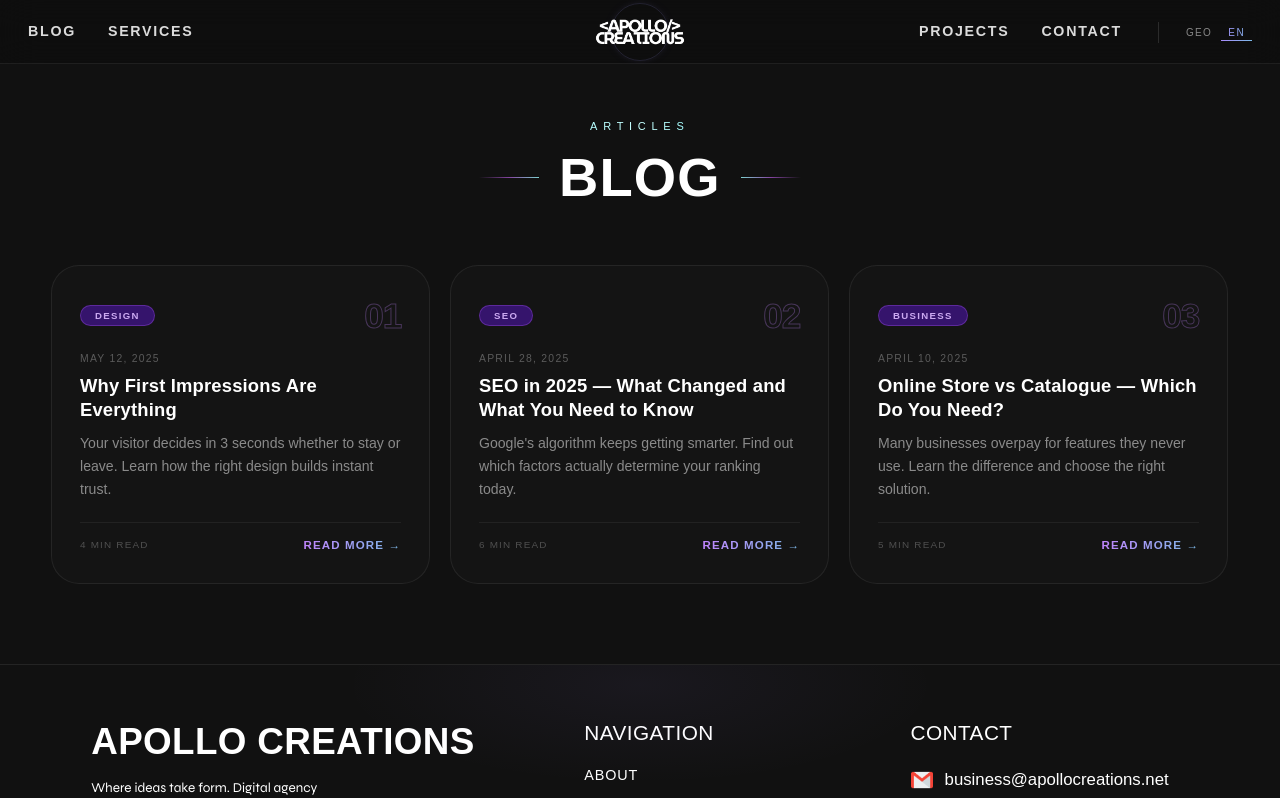
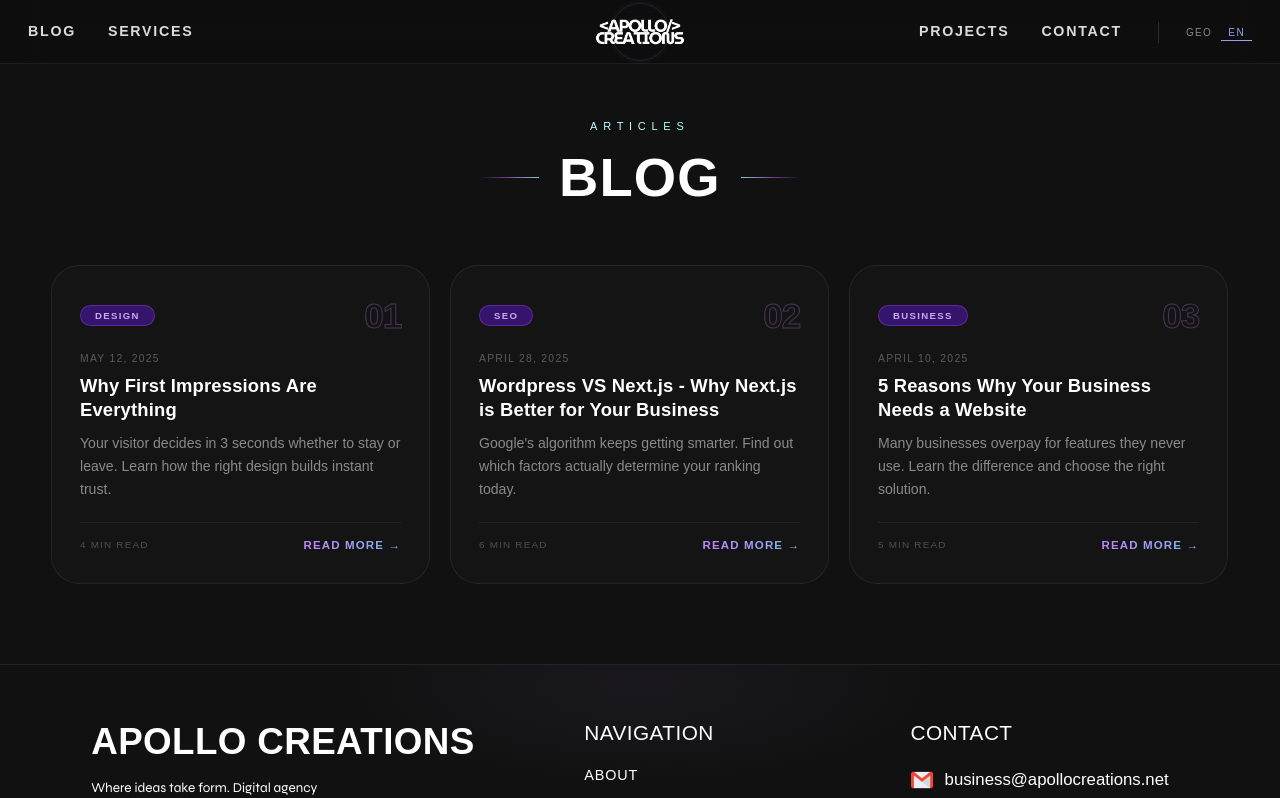
Before and after one commit to lizzaaabb/lamz-site, a Next.js app: page /blog in a window 1280 px wide. Shown: the top 798 px of the page. Built offline with nearby package versions, Linux system fonts and the light colour scheme; a web font is replaced by a local one.

Commit message:
wordpress vs next js

```diff
--- a/src/components/Blog.js
+++ b/src/components/Blog.js
@@ -20,7 +20,7 @@ const content = {
         num: '02',
         tag: 'SEO',
         date: '28 აპრილი, 2025',
-        title: 'SEO 2025 — რა შეიცვალა და რა უნდა იცოდეთ',
+        title: 'ვორდპრესი VS Next.js - რატომ არის Next.js უკეთესი თქვენი ბიზნესისთვის',
         desc: 'Google-ის ალგორითმი სულ უფრო ჭკვიანდება. გაიგეთ, რომელი ფაქტორები განსაზღვრავს პოზიციას დღეს.',
         readTime: '6 წუთი',
       },
@@ -28,7 +28,7 @@ const content = {
         num: '03',
         tag: 'ბიზნესი',
         date: '10 აპრილი, 2025',
-        title: 'ონლაინ მაღაზია vs კატალოგი — რომელი გჭირდებათ?',
+        title: '5 მიზეზი თუ რატომ სჭირდება თქვენს ბიზნესს ვებსაიტი',
         desc: 'ბევრი ბიზნესი იხდის მეტს ვიდრე სჭირდება. გაიგეთ სხვაობა და აირჩიეთ სწორი გადაწყვეტა.',
         readTime: '5 წუთი',
       },
@@ -51,7 +51,7 @@ const content = {
         num: '02',
         tag: 'SEO',
         date: 'April 28, 2025',
-        title: 'SEO in 2025 — What Changed and What You Need to Know',
+        title: 'Wordpress VS Next.js - Why Next.js is Better for Your Business',
         desc: "Google's algorithm keeps getting smarter. Find out which factors actually determine your ranking today.",
         readTime: '6 min read',
       },
@@ -59,7 +59,7 @@ const content = {
         num: '03',
         tag: 'Business',
         date: 'April 10, 2025',
-        title: 'Online Store vs Catalogue — Which Do You Need?',
+        title: '5 Reasons Why Your Business Needs a Website',
         desc: 'Many businesses overpay for features they never use. Learn the difference and choose the right solution.',
         readTime: '5 min read',
       },
```
